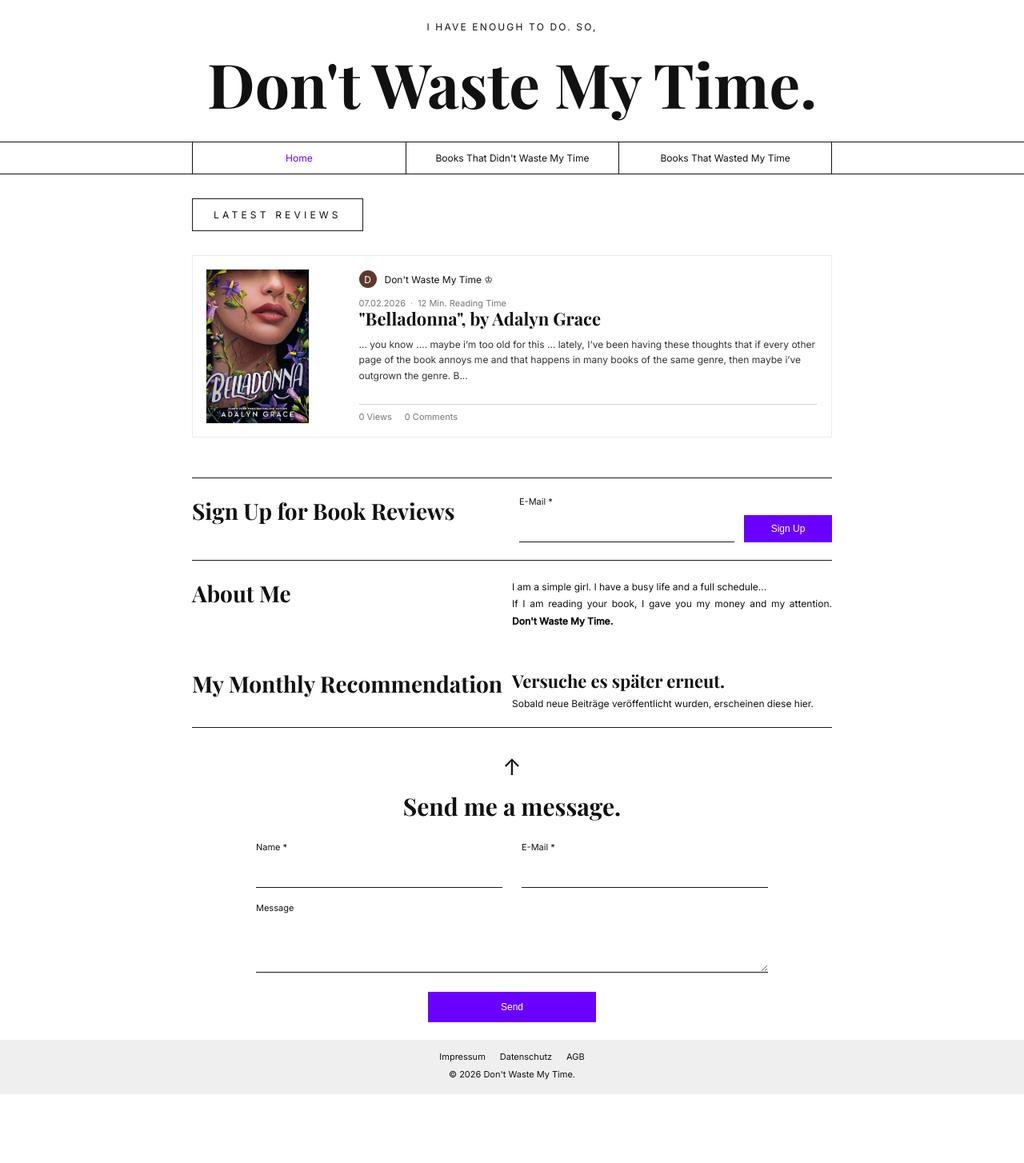
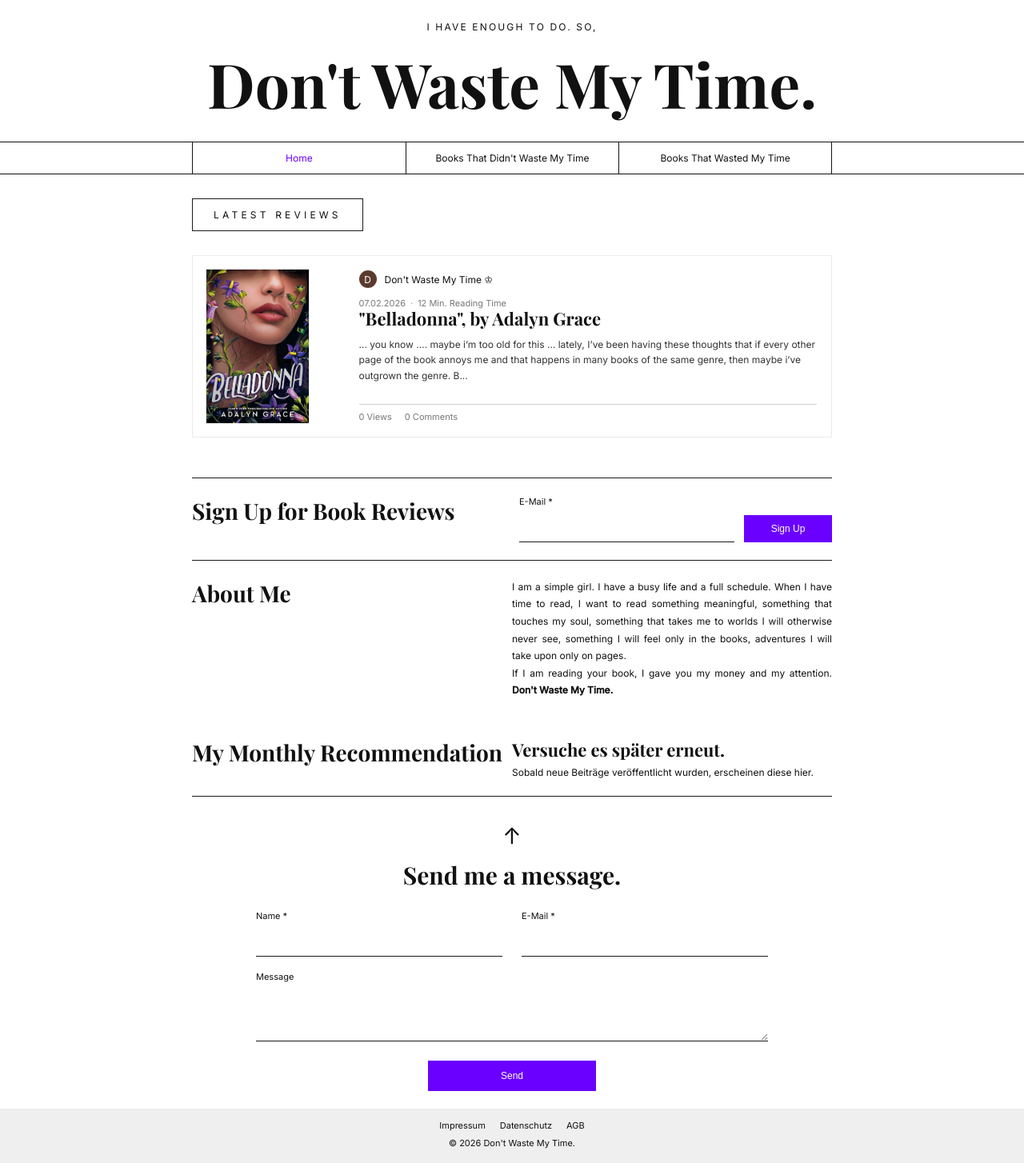
Before and after one commit to pleasedontwastemytime26-arch/book-blog, a Jekyll site: the page built from index.html, in a window 1280 px wide. Shown: the whole page at 80% size. Built offline with Jekyll 4.4.1, drawn with Linux system fonts in a browser that asks for light colours; before the commit the page ends 1368 px from its top, so only the background shows below that.

Commit message:
Update signup-about-contact.html

```diff
--- a/_includes/signup-about-contact.html
+++ b/_includes/signup-about-contact.html
@@ -23,7 +23,7 @@
     </div>
     <div class="col-right">
       <p class="about-text">
-        I am a simple girl. I have a busy life and a full schedule...
+        I am a simple girl. I have a busy life and a full schedule. When I have time to read, I want to read something meaningful, something that touches my soul, something that takes me to worlds I will otherwise never see, something I will feel only in the books, adventures I will take upon only on pages.
         <br>
         If I am reading your book, I gave you my money and my attention.
         <b>Don't Waste My Time.</b>
```
